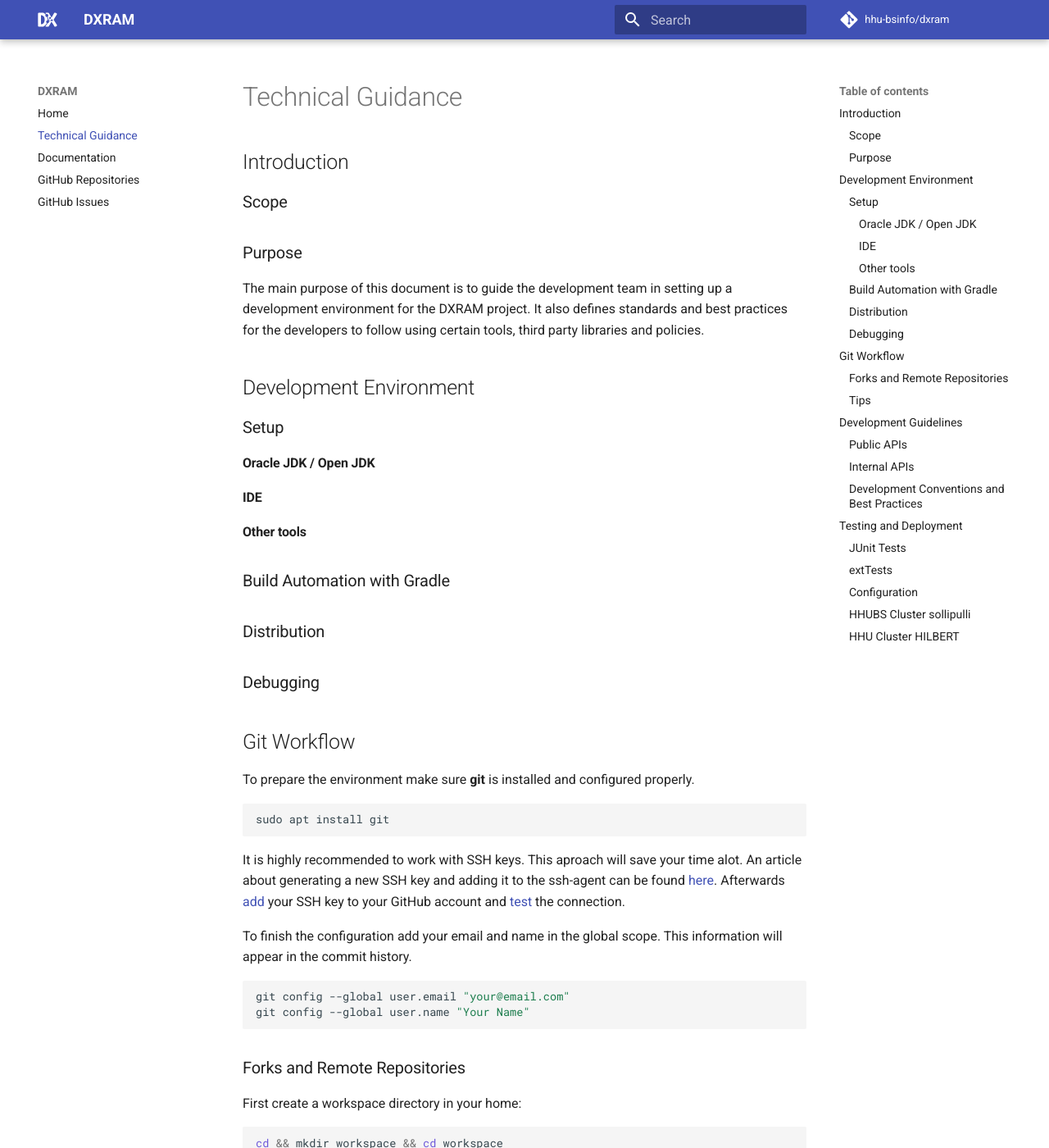
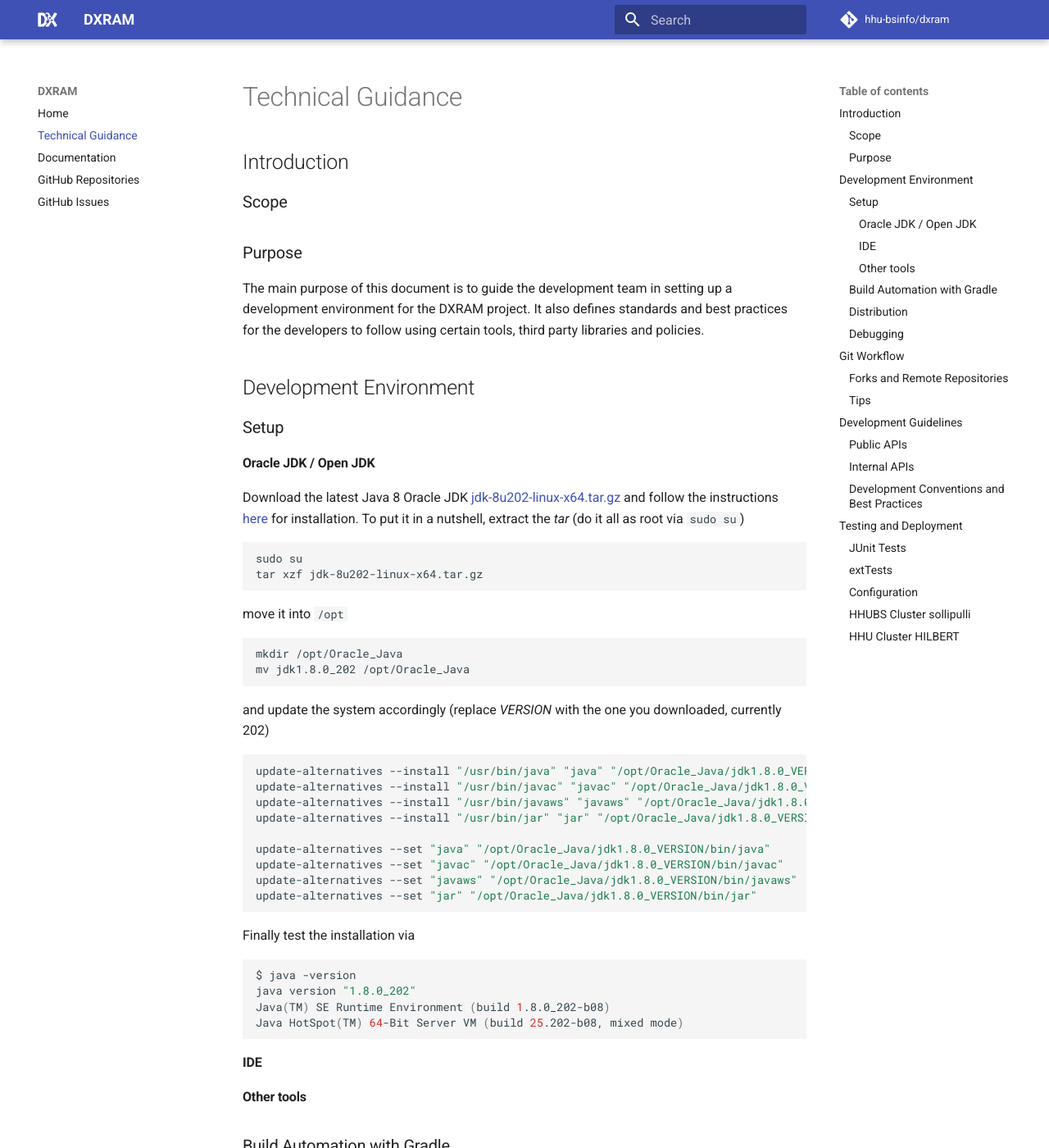
Before and after one commit to hhu-bsinfo/hhu-bsinfo.github.io, an MkDocs documentation site: the page built from docs/technical.md, in a window 1280 px wide and 1400 px high. Shown: the whole window at 82% size. Built offline with MkDocs 1.6.1 and Material for MkDocs 9.7.7, drawn with Linux system fonts in a browser that asks for light colours; comment, search, counter and statistics services are not loaded.

Commit message:
Update technical.md
Java 8 Oracle JDK installation

````diff
--- a/docs/technical.md
+++ b/docs/technical.md
@@ -14,6 +14,39 @@
 ### Setup
 
 #### Oracle JDK / Open JDK
+Download the latest Java 8 Oracle JDK [jdk-8u202-linux-x64.tar.gz](https://www.oracle.com/technetwork/java/javase/downloads/jdk8-downloads-2133151.html) and follow the instructions [here](https://wiki.ubuntuusers.de/Java/Installation/Oracle_Java/Java_8/) for installation. To put it in a nutshell, extract the *tar* (do it all as root via `sudo su`)
+
+``` bash
+sudo su
+tar xzf jdk-8u202-linux-x64.tar.gz
+```
+move it into `/opt`
+
+``` bash
+mkdir /opt/Oracle_Java
+mv jdk1.8.0_202 /opt/Oracle_Java
+```
+and update the system accordingly (replace *VERSION* with the one you downloaded, currently 202)
+
+``` bash
+update-alternatives --install "/usr/bin/java" "java" "/opt/Oracle_Java/jdk1.8.0_VERSION/bin/java" 1
+update-alternatives --install "/usr/bin/javac" "javac" "/opt/Oracle_Java/jdk1.8.0_VERSION/bin/javac" 1
+update-alternatives --install "/usr/bin/javaws" "javaws" "/opt/Oracle_Java/jdk1.8.0_VERSION/bin/javaws" 1
+update-alternatives --install "/usr/bin/jar" "jar" "/opt/Oracle_Java/jdk1.8.0_VERSION/bin/jar" 1
+
+update-alternatives --set "java" "/opt/Oracle_Java/jdk1.8.0_VERSION/bin/java"
+update-alternatives --set "javac" "/opt/Oracle_Java/jdk1.8.0_VERSION/bin/javac"
+update-alternatives --set "javaws" "/opt/Oracle_Java/jdk1.8.0_VERSION/bin/javaws"
+update-alternatives --set "jar" "/opt/Oracle_Java/jdk1.8.0_VERSION/bin/jar"
+```
+Finally test the installation via
+
+``` bash
+$ java -version
+java version "1.8.0_202"
+Java(TM) SE Runtime Environment (build 1.8.0_202-b08)
+Java HotSpot(TM) 64-Bit Server VM (build 25.202-b08, mixed mode)
+```
 
 #### IDE
 
````
